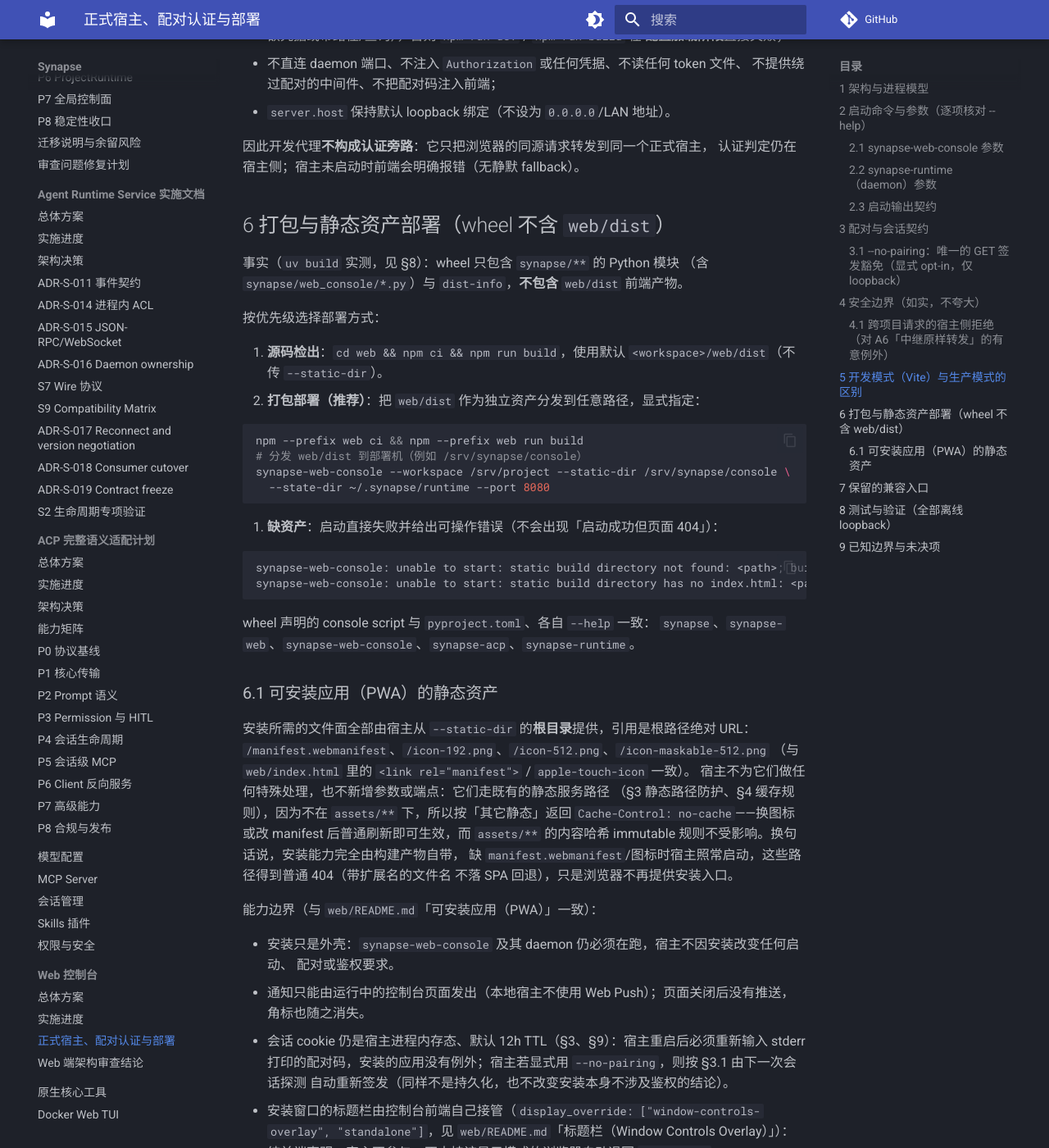
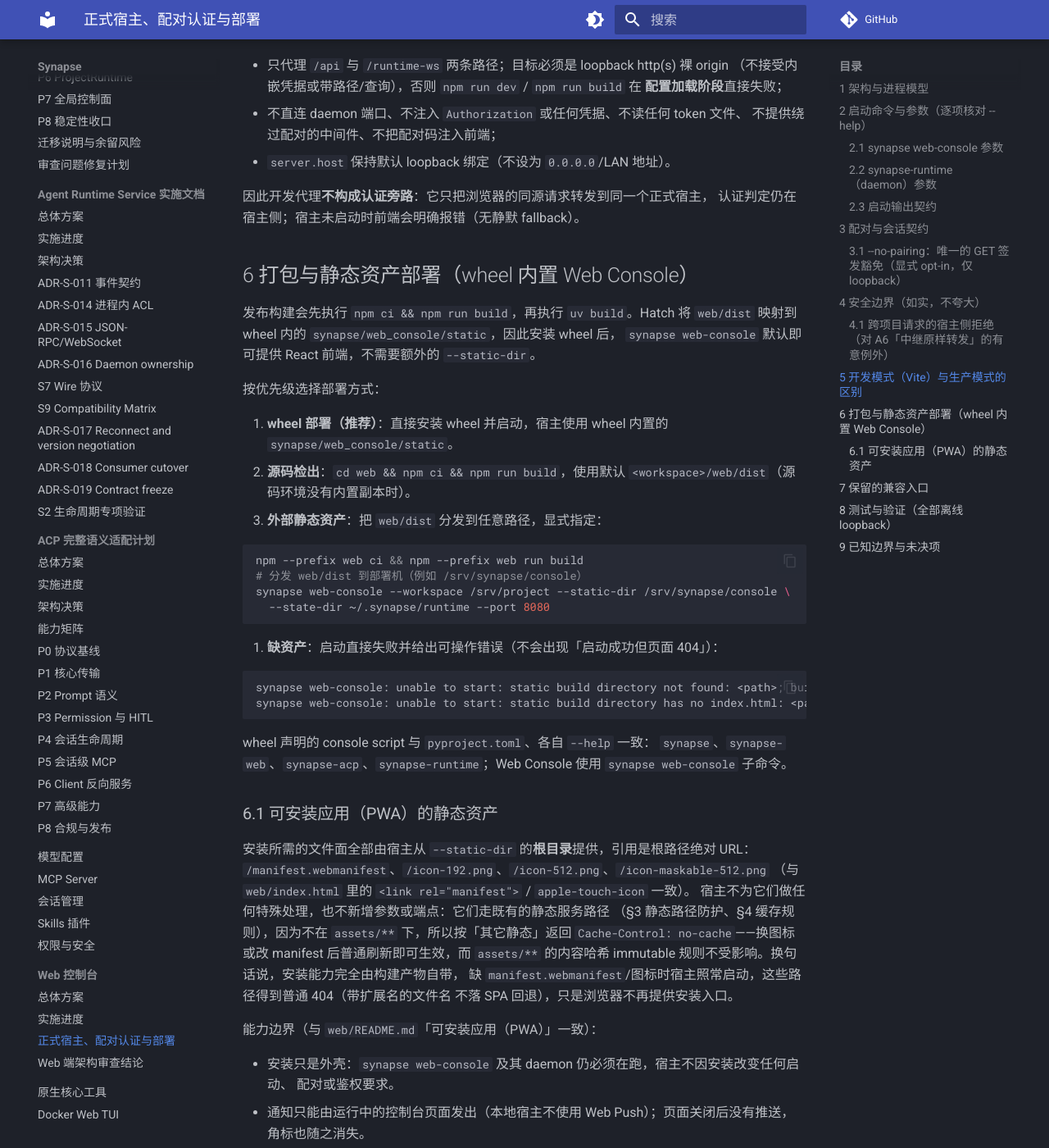
Before and after one commit to alex8224/synapse-agent, an MkDocs documentation site: the page built from docs/web-console/formal-host.md, in a window 1280 px wide and 1400 px high, scrolled down 12050 px. Shown: the whole window at 82% size. Built offline with MkDocs 1.6.1 and Material for MkDocs 9.7.7, drawn with Linux system fonts in a browser that asks for light colours; comment, search, counter and statistics services are not loaded; some of the changed text lies outside the part shown.

Commit message:
feat: bundle web console with synapse executable

````diff
--- a/docs/web-console/formal-host.md
+++ b/docs/web-console/formal-host.md
@@ -2,7 +2,7 @@
 
 > 文档状态：Active
 > 验收状态：**有条件可验收**（不是「安全验收通过」；未闭合项与明确不承诺项见 §4、§9）
-> 目标：React 生产构建在正式宿主 `synapse-web-console` 下运行；浏览器认证走
+> 目标：React 生产构建在正式宿主 `synapse web-console` 下运行；浏览器认证走
 > 一次性配对码 + 同源会话 cookie；移除前端硬编码 token/project/workspace
 > fallback 与 Vite 开发中间件读取 `test_token.txt` 的运行依赖。
 
@@ -12,7 +12,7 @@
 [浏览器 / React 单页 (web/dist)]
         │  same-origin HTTP/WS (loopback)
         ▼
-[synapse-web-console  薄 aiohttp 宿主]
+[synapse web-console  薄 aiohttp 宿主]
    - 静态产物（web/dist，--static-dir）
    - POST /api/pair（配对码换会话 cookie；--no-pairing 下拒绝） / GET /api/session
      （--no-pairing 下无有效会话即签发，见 §3.1） / POST /api/logout
@@ -45,7 +45,7 @@
 
 ## 2 启动命令与参数（逐项核对 `--help`）
 
-先构建前端产物（`web/dist` 是独立资产，不随 wheel 打包）：
+先构建前端产物（源码开发时使用 `web/dist`；发布构建会将其嵌入发行物）：
 
 ```bash
 cd web
@@ -63,7 +63,7 @@
 
 ```bash
 uv sync   # 源码检出必做
-synapse-web-console --workspace . --static-dir web/dist \
+synapse web-console --workspace . --static-dir web/dist \
   --state-dir ~/.synapse/runtime --port 8080
 # 或（不依赖 console script）：python -m synapse.web_console.entry --workspace . --static-dir web/dist
 ```
@@ -84,9 +84,9 @@
 
 然后打开 <http://127.0.0.1:8080/> 并输入宿主 stderr 打印的配对码。
 
-### 2.1 `synapse-web-console` 参数
+### 2.1 `synapse web-console` 参数
 
-下表与 `synapse-web-console --help`（= `python -m synapse.web_console.entry --help`）
+下表与 `synapse web-console --help`（= `python -m synapse.web_console.entry --help`）
 逐项一致，默认值取自 `src/synapse/web_console/config.py`：
 
 | 参数 | 默认 | 校验与语义 |
@@ -94,7 +94,7 @@
 | `--host HOST` | `127.0.0.1` | 绑定地址；只允许 `127.0.0.1`/`localhost`/`::1`，其它值启动失败 |
 | `--port PORT` | `8080` | 绑定端口；`0` = 内核分配（实际端口见 stdout 元数据） |
 | `--workspace PATH` | 当前目录 | 项目工作区；必须是已存在目录 |
-| `--static-dir PATH` | `<workspace>/web/dist` | 已构建静态产物目录；必须存在且含 `index.html`，否则启动失败 |
+| `--static-dir PATH` | wheel 内置资源；源码检出回退 `<workspace>/web/dist` | 已构建静态产物目录；必须存在且含 `index.html`，否则启动失败 |
 | `--state-dir PATH` | `~/.synapse/runtime` | daemon 状态目录（`daemon.json` 发现 + token 读取） |
 | `--token-file PATH` | `<state-dir>/token` | daemon token 文件；**只读**，缺失即启动失败且绝不创建 |
 | `--catalog-path PATH` | 无（用用户层 catalog） | 覆盖项目 catalog 数据库路径 |
@@ -138,14 +138,14 @@
 - stderr（默认）：固定格式的配对码行（脚本与测试按此前缀抓取）：
 
 ```
-synapse-web-console: pairing code XXXXXXXX (expires in 300s; open http://127.0.0.1:8080/ and enter it)
+synapse web-console: pairing code XXXXXXXX (expires in 300s; open http://127.0.0.1:8080/ and enter it)
 ```
 
 - stderr（`--no-pairing`）：**不打印**配对码行，改为**恰好一条** WARNING（同样只在 stderr、
-  不进 stdout；前缀 `synapse-web-console: WARNING`，端口取实际绑定端口）：
+  不进 stdout；前缀 `synapse web-console: WARNING`，端口取实际绑定端口）：
 
 ```
-synapse-web-console: WARNING pairing is disabled (--no-pairing): http://127.0.0.1:8080/ mints a session for any same-origin loopback browser without a code; local debugging only
+synapse web-console: WARNING pairing is disabled (--no-pairing): http://127.0.0.1:8080/ mints a session for any same-origin loopback browser without a code; local debugging only
 ```
 
 该模式下宿主不会公告任何配对码：正常路径（启动、码 TTL 到期、logout、失败限速）根本不生成码，
@@ -348,7 +348,7 @@
 开发流程（宿主必须先运行）：
 
 ```bash
-synapse-web-console --workspace . --static-dir web/dist --port 8080 &
+synapse web-console --workspace . --static-dir web/dist --port 8080 &
 cd web
 SYNAPSE_WEB_CONSOLE_URL=http://127.0.0.1:8080 npm run dev   # http://127.0.0.1:5173
 ```
@@ -368,33 +368,37 @@
 因此开发代理**不构成认证旁路**：它只把浏览器的同源请求转发到同一个正式宿主，
 认证判定仍在宿主侧；宿主未启动时前端会明确报错（无静默 fallback）。
 
-## 6 打包与静态资产部署（wheel 不含 `web/dist`）
+## 6 打包与静态资产部署（wheel 内置 Web Console）
 
-事实（`uv build` 实测，见 §8）：wheel 只包含 `synapse/**` 的 Python 模块
-（含 `synapse/web_console/*.py`）与 `dist-info`，**不包含** `web/dist` 前端产物。
+发布构建会先执行 `npm ci && npm run build`，再执行 `uv build`。Hatch 将
+`web/dist` 映射到 wheel 内的 `synapse/web_console/static`，因此安装 wheel 后，
+`synapse web-console` 默认即可提供 React 前端，不需要额外的 `--static-dir`。
 
 按优先级选择部署方式：
 
-1. **源码检出**：`cd web && npm ci && npm run build`，使用默认
-   `<workspace>/web/dist`（不传 `--static-dir`）。
-2. **打包部署（推荐）**：把 `web/dist` 作为独立资产分发到任意路径，显式指定：
+1. **wheel 部署（推荐）**：直接安装 wheel 并启动，宿主使用 wheel 内置的
+   `synapse/web_console/static`。
+2. **源码检出**：`cd web && npm ci && npm run build`，使用默认
+   `<workspace>/web/dist`（源码环境没有内置副本时）。
+3. **外部静态资产**：把 `web/dist` 分发到任意路径，显式指定：
 
 ```bash
 npm --prefix web ci && npm --prefix web run build
 # 分发 web/dist 到部署机（例如 /srv/synapse/console）
-synapse-web-console --workspace /srv/project --static-dir /srv/synapse/console \
+synapse web-console --workspace /srv/project --static-dir /srv/synapse/console \
   --state-dir ~/.synapse/runtime --port 8080
 ```
 
-3. **缺资产**：启动直接失败并给出可操作错误（不会出现「启动成功但页面 404」）：
+4. **缺资产**：启动直接失败并给出可操作错误（不会出现「启动成功但页面 404」）：
 
 ```
-synapse-web-console: unable to start: static build directory not found: <path>; build web/ first or pass --static-dir
-synapse-web-console: unable to start: static build directory has no index.html: <path>; build web/ first or pass --static-dir
+synapse web-console: unable to start: static build directory not found: <path>; build web/ first or pass --static-dir
+synapse web-console: unable to start: static build directory has no index.html: <path>; build web/ first or pass --static-dir
 ```
 
 wheel 声明的 console script 与 `pyproject.toml`、各自 `--help` 一致：
-`synapse`、`synapse-web`、`synapse-web-console`、`synapse-acp`、`synapse-runtime`。
+`synapse`、`synapse-web`、`synapse-acp`、`synapse-runtime`；Web Console 使用
+`synapse web-console` 子命令。
 
 ### 6.1 可安装应用（PWA）的静态资产
 
@@ -410,7 +414,7 @@
 
 能力边界（与 `web/README.md`「可安装应用（PWA）」一致）：
 
-- 安装只是外壳：`synapse-web-console` 及其 daemon 仍必须在跑，宿主不因安装改变任何启动、
+- 安装只是外壳：`synapse web-console` 及其 daemon 仍必须在跑，宿主不因安装改变任何启动、
   配对或鉴权要求。
 - 通知只能由运行中的控制台页面发出（本地宿主不使用 Web Push）；页面关闭后没有推送，
   角标也随之消失。
@@ -420,14 +424,15 @@
 - 安装窗口的标题栏由控制台前端自己接管（`display_override:
   ["window-controls-overlay", "standalone"]`，见 `web/README.md`「标题栏（Window Controls
   Overlay）」）：纯前端声明，宿主不参与，不支持该显示模式的浏览器自动退回 `standalone`。
-- `web/dist` 仍不在 wheel 里，部署时仍需显式 `--static-dir`（见上文 §6）。
+- wheel 已内置 `web/dist` 的构建结果；需要替换静态资源时，仍可用
+  `--static-dir` 显式覆盖内置资源。
 
 ## 7 保留的兼容入口
 
 - `synapse-web`（textual-serve 把 TUI 渲染进浏览器，`--host` 默认 `localhost`、
   `--port` 默认 `8000`，另有 `--workspace`/`--public-url`）**保持不变、未被替换**，
   仍可用。
-- 两个入口语义不同、并存：`synapse-web` = 浏览器里的 TUI；`synapse-web-console`
+- 两个入口语义不同、并存：`synapse-web` = 浏览器里的 TUI；`synapse web-console`
   = React 控制台正式宿主（配对 + 静态 + 中继）。
 - `synapse`、`synapse-acp`、`synapse-runtime` 三个入口不受影响；Python/TS runtime
   客户端与既有 wire 协议未改动。
````
Also changed, not shown: other parts of docs/web-console/formal-host.md (+1 -1 lines), CHANGELOG.md (+4 -4 lines), README.md (+10 -11 lines), pyproject.toml (+6 -1 lines), 9 other files.
